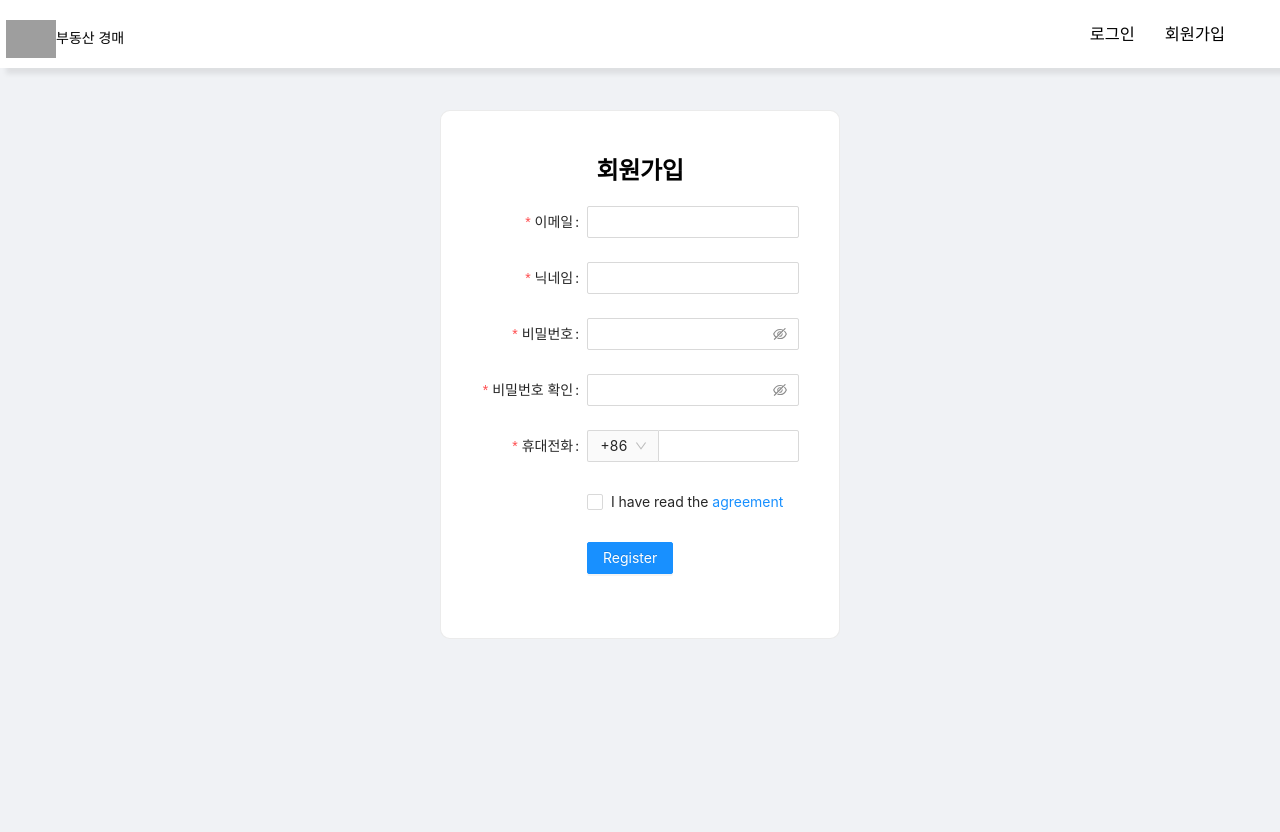
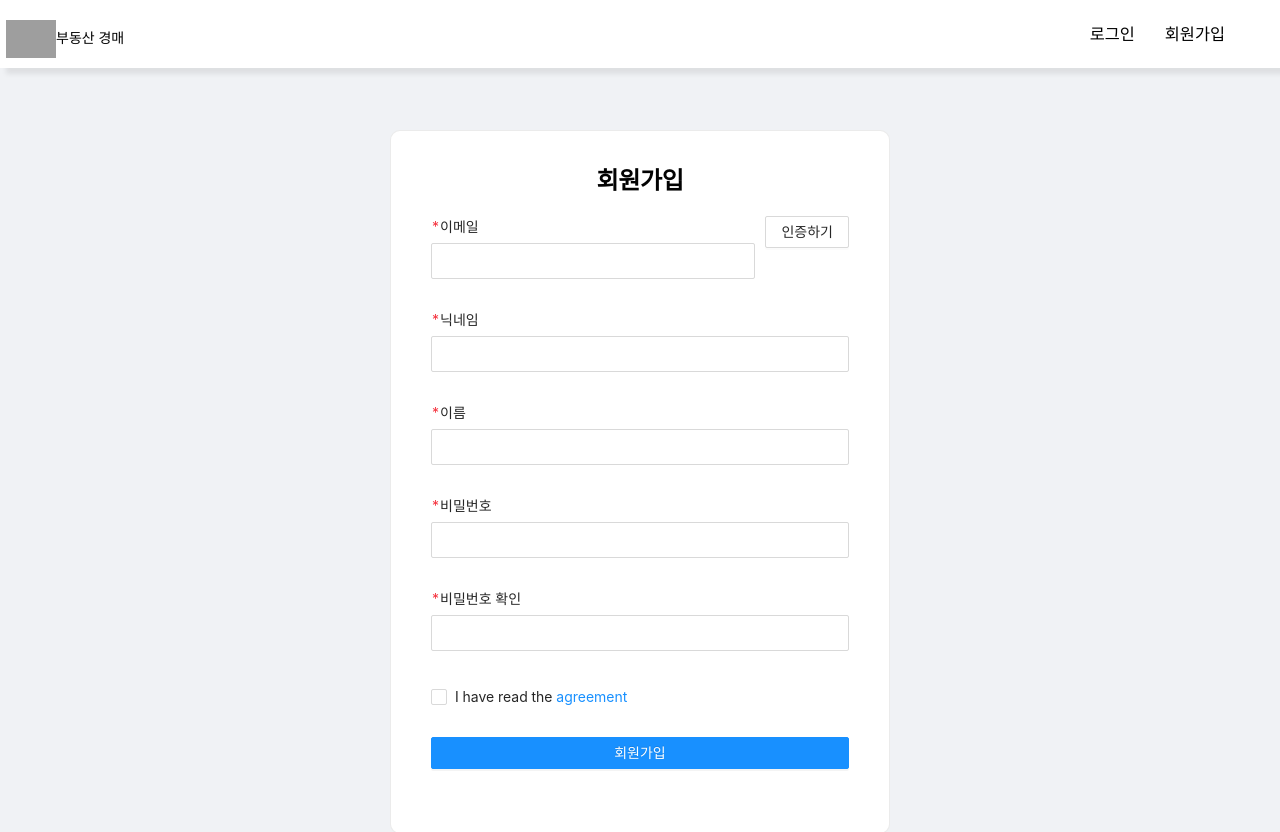
Before and after one commit to kwonth211/Real-Estate-Auction-front, a Next.js app: page /signup in a window 1280 px wide. Shown: the top 832 px of the page. Built offline with nearby package versions, Linux system fonts and the light colour scheme; grey boxes are pictures that could not be loaded.

Commit message:
[Todo] refactoring & form validation & global css

```diff
--- a/components/auth/signup/signup.tsx
+++ b/components/auth/signup/signup.tsx
@@ -27,8 +27,8 @@ const defaultValue = {
 
 const Wrapper = styled.div`
   /* background-color: #f5f5f5; */
-  width: 100%;
-  height: 100%;
+  /* width: 100%;
+  height: 100%; */
   padding-top: 30px;
   padding-bottom: 130px;
   @media (max-width: 640px) {
@@ -39,19 +39,20 @@ const Wrapper = styled.div`
 
 const Container = styled.div`
   width: 100%;
-  max-width: 400px;
+  max-width: 500px;
   height: 100%;
-  position: relative;
-  margin-left: auto;
-  margin-right: auto;
+  margin: auto;
+  margin-top: 130px;
   padding: 40px;
+  padding-top: 30px;
+
   border-radius: 10px;
   border: 1px solid rgba(0, 0, 0, 0.08);
-  /* box-shadow: 6px 6px 5px 10px rgba(0, 0, 0, 0.08); */
 
   background-color: #ffffff;
   @media (max-width: 640px) {
-    border-radius: 0px;
+    padding-top: 40px;
+    height: auto;
   }
 `;
 
@@ -85,64 +86,17 @@ const ButtonWrapper = styled.div`
 const SignUp = () => {
   const dispatch = useDispatch();
   const router = useRouter();
-  const query = router.query["next-action"];
-
-  //   const methods = useForm({
-  //     mode: "onBlur",
-  //     shouldUnregister: false,
-  //   });
-  //   const { handleSubmit, setValue, control, reset, watch, errors } = methods;
-  //   const [session] = useSession();
-
-  //   const onSubmit = (data) => {
-  //     dispatch(temporarySaveSignUpForm(data));
-  //     dispatch(saveSignUpForm(completeSignUp));
-  //   };
-
-  //   const completeSignUp = (data) => {
-  //     signUpGtag();
-  //     signIn(data);
-  //     if (query) {
-  //       return router.push(`/${query}`);
-  //     }
-  //     router.push("/");
-  //   };
-
-  //   const signIn = ({ password, email }) => {
-  //     dispatch(signInAction({ password, email }));
-  //     reset({ ...defaultValue });
-  //   };
-
-  //   const signUpGtag = () => {
-  //     // GOOGLE-TAGMANAGER-TAG-3-SIGNUP
-  //     const signupTag = {
-  //       dataLayer: {
-  //         event: "signup",
-  //         method: "Mylight",
-  //       },
-  //     };
-  //     TagManager.dataLayer(signupTag);
-  //   };
-
-  //   const emailFieldValue = watch("email");
-  //   const passwordFieldValue = watch("password");
-  //   const rePasswordFieldValue = watch("rePassword");
-  //   const mobileFieldValue = watch("mobile");
-  //   const mobileCodeFieldValue = watch("mobileCode");
-  //   if (session) {
-  //     Router.replace("/");
-  //   }
 
   return (
     <Layout>
-      <Wrapper>
+      {/* <Wrapper> */}
       <Container>
         <TitleWrapper>
           <Title>회원가입</Title>
         </TitleWrapper>
         <SignUpForm />
       </Container>
-      </Wrapper>
+      {/* </Wrapper> */}
     </Layout>
   );
 };
--- a/components/auth/signup/signupForm.tsx
+++ b/components/auth/signup/signupForm.tsx
@@ -1,77 +1,27 @@
 import React, { useState } from "react";
-import {
-  Form,
-  Input,
-  Tooltip,
-  Cascader,
-  Select,
-  Row,
-  Col,
-  Checkbox,
-  Button,
-  AutoComplete,
-} from "antd";
-import { QuestionCircleOutlined } from "@ant-design/icons";
+import styled from "styled-components";
+import { Form, Select, Checkbox, Button } from "antd";
+import Field from "@/components/common/Fields";
 
 const { Option } = Select;
 
-const residences = [
-  {
-    value: "zhejiang",
-    label: "Zhejiang",
-    children: [
-      {
-        value: "hangzhou",
-        label: "Hangzhou",
-        children: [
-          {
-            value: "xihu",
-            label: "West Lake",
-          },
-        ],
-      },
-    ],
-  },
-  {
-    value: "jiangsu",
-    label: "Jiangsu",
-    children: [
-      {
-        value: "nanjing",
-        label: "Nanjing",
-        children: [
-          {
-            value: "zhonghuamen",
-            label: "Zhong Hua Men",
-          },
-        ],
-      },
-    ],
-  },
-];
+const SubmitButton = styled(Button)`
+  width: 100%;
+`;
 
-const formItemLayout = {
-  labelCol: {
-    xs: { span: 24 },
-    sm: { span: 8 },
-  },
-  wrapperCol: {
-    xs: { span: 24 },
-    sm: { span: 16 },
-  },
-};
-const tailFormItemLayout = {
-  wrapperCol: {
-    xs: {
-      span: 24,
-      offset: 0,
-    },
-    sm: {
-      span: 16,
-      offset: 8,
-    },
-  },
-};
+const EmailButton = styled(Button)``;
+
+const EamilWrapper = styled.div`
+  display: flex;
+  & > div:nth-child(1) {
+    flex: auto;
+    margin-right: 10px;
+  }
+  input,
+  button {
+    // **Todo global css
+  }
+`;
 
 const SignupForm = () => {
   const [form] = Form.useForm();
@@ -80,26 +30,7 @@ const SignupForm = () => {
     console.log("Received values of form: ", values);
   };
 
-  const prefixSelector = (
-    <Form.Item name="prefix" noStyle>
-      <Select style={{ width: 70 }}>
-        <Option value="86">+86</Option>
-        <Option value="87">+87</Option>
-      </Select>
-    </Form.Item>
-  );
-
   const [autoCompleteResult, setAutoCompleteResult] = useState<string[]>([]);
-
-  const onWebsiteChange = (value: string) => {
-    if (!value) {
-      setAutoCompleteResult([]);
-    } else {
-      setAutoCompleteResult(
-        [".com", ".org", ".net"].map((domain) => `${value}${domain}`)
-      );
-    }
-  };
 
   const websiteOptions = autoCompleteResult.map((website) => ({
     label: website,
@@ -108,7 +39,6 @@ const SignupForm = () => {
 
   return (
     <Form
-      {...formItemLayout}
       form={form}
       name="register"
       onFinish={onFinish}
@@ -118,111 +48,17 @@ const SignupForm = () => {
       }}
       scrollToFirstError
     >
-      <Form.Item
-        name="email"
-        label="이메일"
-        rules={[
-          {
-            type: "email",
-            message: "The input is not valid E-mail!",
-          },
-          {
-            required: true,
-            message: "Please input your E-mail!",
-          },
-        ]}
-      >
-        <Input />
-      </Form.Item>
+      <EamilWrapper>
+        <Field label="이메일" required={true} />
+        <EmailButton>인증하기</EmailButton>
+      </EamilWrapper>
+      <Field label="닉네임" required={true} />
 
-      <Form.Item
-        name="nickname"
-        label="닉네임"
-        rules={[
-          {
-            type: "email",
-            message: "The input is not valid E-mail!",
-          },
-          {
-            required: true,
-            message: "Please input your E-mail!",
-          },
-        ]}
-      >
-        <Input />
-      </Form.Item>
+      <Field label="이름" required={true} />
 
-      <Form.Item
-        name="password"
-        label="비밀번호"
-        rules={[
-          {
-            required: true,
-            message: "Please input your password!",
-          },
-        ]}
-        hasFeedback
-      >
-        <Input.Password />
-      </Form.Item>
+      <Field label="비밀번호" type="password" required={true} />
 
-      <Form.Item
-        name="confirm"
-        label="비밀번호 확인"
-        dependencies={["password"]}
-        hasFeedback
-        rules={[
-          {
-            required: true,
-            message: "Please confirm your password!",
-          },
-          ({ getFieldValue }) => ({
-            validator(_, value) {
-              if (!value || getFieldValue("password") === value) {
-                return Promise.resolve();
-              }
-              return Promise.reject(
-                "The two passwords that you entered do not match!"
-              );
-            },
-          }),
-        ]}
-      >
-        <Input.Password />
-      </Form.Item>
-
-      <Form.Item
-        name="phone"
-        label="휴대전화"
-        rules={[{ required: true, message: "Please input your phone number!" }]}
-      >
-        <Input addonBefore={prefixSelector} style={{ width: "100%" }} />
-      </Form.Item>
-
-      {/* <Form.Item
-        label="Captcha"
-        extra="We must make sure that your are a human."
-      >
-        <Row gutter={8}>
-          <Col span={12}>
-            <Form.Item
-              name="captcha"
-              noStyle
-              rules={[
-                {
-                  required: true,
-                  message: "Please input the captcha you got!",
-                },
-              ]}
-            >
-              <Input />
-            </Form.Item>
-          </Col>
-          <Col span={12}>
-            <Button>Get captcha</Button>
-          </Col>
-        </Row>
-      </Form.Item> */}
+      <Field label="비밀번호 확인" type="password" required={true} />
 
       <Form.Item
         name="agreement"
@@ -235,16 +71,15 @@ const SignupForm = () => {
                 : Promise.reject("Should accept agreement"),
           },
         ]}
-        {...tailFormItemLayout}
       >
         <Checkbox>
           I have read the <a href="">agreement</a>
         </Checkbox>
       </Form.Item>
-      <Form.Item {...tailFormItemLayout}>
-        <Button type="primary" htmlType="submit">
-          Register
-        </Button>
+      <Form.Item>
+        <SubmitButton type="primary" htmlType="submit">
+          회원가입
+        </SubmitButton>
       </Form.Item>
     </Form>
   );
--- /dev/null
+++ b/components/common/Fields/InputField.tsx
@@ -0,0 +1,25 @@
+import React from "react";
+import { Input as AntInput } from "antd";
+import styled from "styled-components";
+
+const Input = styled(AntInput)`
+  height: 36px;
+  margin-bottom: 10px;
+`;
+interface props {}
+const InputField = (props) => {
+  const {
+    label,
+    error = false,
+    errorMessage = "* 필수 항목",
+    required = false,
+    type,
+  } = props;
+
+  //   const rules = { required: required };
+  /* {error && <Error error={error}>{errorMessage}</Error>} */
+
+  return <Input type={type} />;
+};
+
+export default InputField;
--- /dev/null
+++ b/components/common/Fields/index.tsx
@@ -0,0 +1,72 @@
+import React from "react";
+import _ from "lodash";
+import styled from "styled-components";
+
+import Label from "./label";
+import InputField from "./InputField";
+
+const Wrapper = styled.div`
+  margin-bottom: 20px;
+`;
+
+interface props {
+  label?: string;
+  type?: string;
+  required?: boolean;
+}
+const Field: React.FC<props> = ({ label, type, required = false }) => {
+  let Field = null;
+
+  switch (type) {
+    case "checkbox":
+      //   Field = CheckboxField;
+      break;
+    default:
+      Field = InputField;
+  }
+
+  //   const error = _.get(errors, name);
+
+  //   const getErrorMessage = () => {
+  //     // 에러메시지가 입력 된 경우 에러메시지로 반환
+  //     if (errorMessage) {
+  //       return errorMessage;
+  //     }
+
+  //     // 에러내에 에러메시지가 있을 경우 에러메시지로 반환
+  //     if (error?.message) {
+  //       return error.message;
+  //     }
+
+  //     // 에러 메시지 및 에러안에 메시지가 지정이 안되어있을 경우 기본 메시지 입력
+  //     const errorType = error?.type;
+  //     let defaultErrorMessage;
+
+  //     switch (errorType) {
+  //       case 'required': {
+  //         defaultErrorMessage = '필수항목';
+  //         break;
+  //       }
+  //     }
+
+  //     return defaultErrorMessage;
+  //   };
+
+  return (
+    <Wrapper>
+      {label && <Label required={required}>{label}</Label>}
+      <Field
+        // name={name}
+        required={required}
+        // error={error}
+        // errorMessage={getErrorMessage()}
+        //   placeholder={placeholder}
+        //   defaultValue={defaultValue}
+        //   {...leftProps}
+        //   {...getInputType(type)}
+      />
+    </Wrapper>
+  );
+};
+
+export default Field;
--- /dev/null
+++ b/components/common/Fields/label.tsx
@@ -0,0 +1,24 @@
+import React, { FC } from "react";
+import styled from "styled-components";
+
+const Label = styled.div`
+  display: block;
+  margin-bottom: 5px;
+  span {
+    color: #f5333f;
+  }
+`;
+interface props {
+  required: boolean;
+  children: any;
+}
+const LabelComponent: FC<props> = ({ children, required }) => {
+  return (
+    <Label>
+      {required && <span>*</span>}
+      {children}
+    </Label>
+  );
+};
+
+export default LabelComponent;
```
Also changed, not shown: components/footer/index.tsx (+5 -6 lines). Lines whose indentation alone changed are shown as unchanged.
